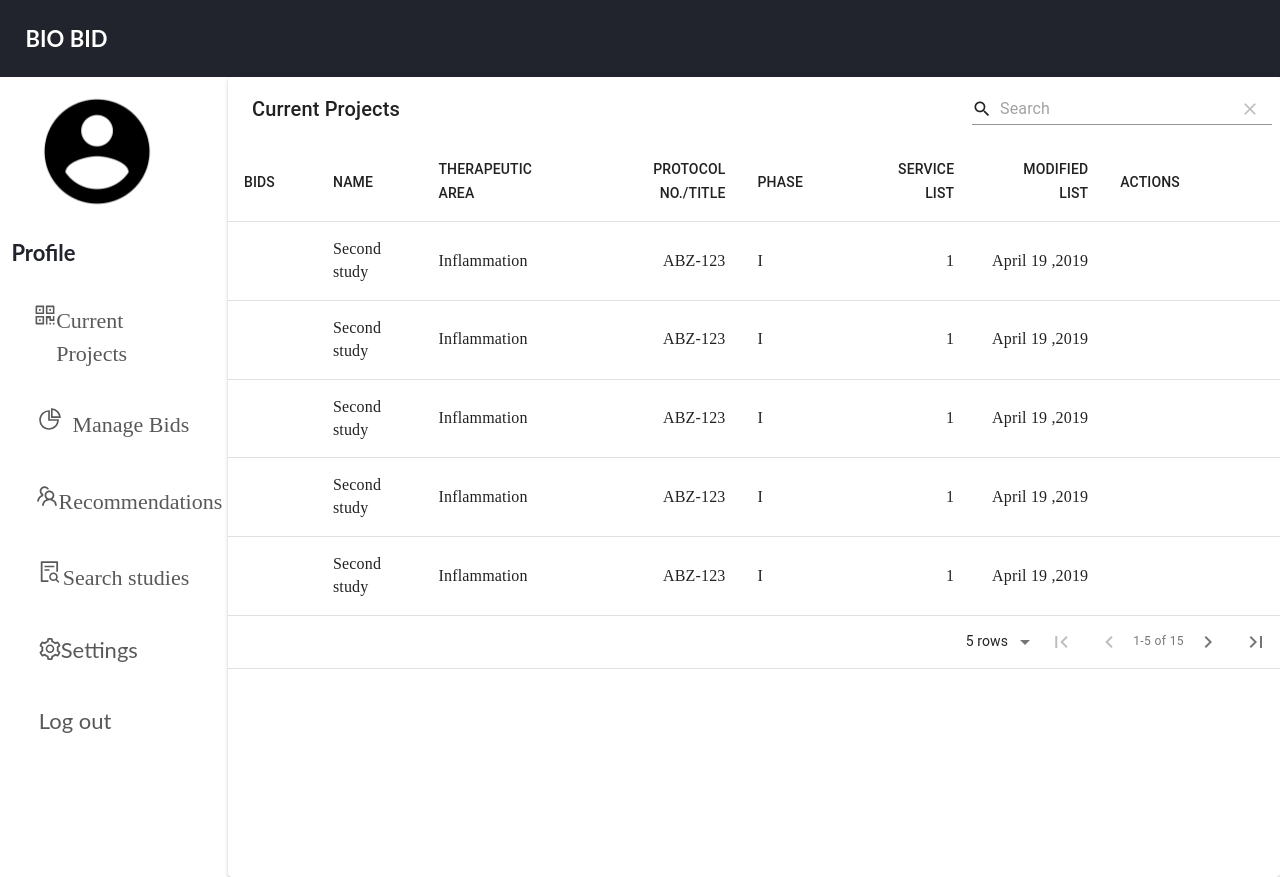
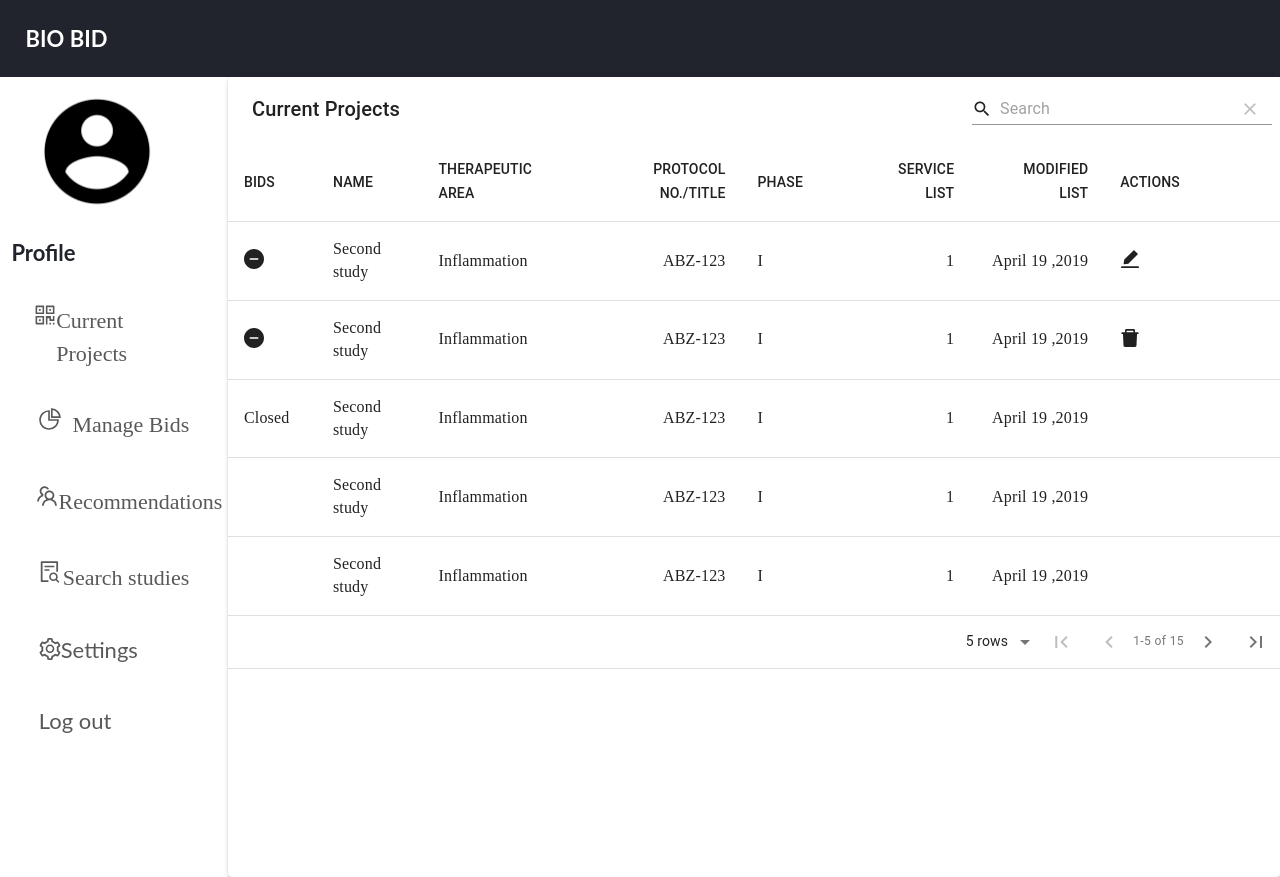
Before and after one commit to jsrubin/bio-bid-fe, a React (Create React App) app in the folder bio-bid/: page / in a window 1280 px wide. Built offline with nearby package versions, Linux system fonts and the light colour scheme.

Commit message:
icons implementation

```diff
--- a/bio-bid/src/components/bids.js
+++ b/bio-bid/src/components/bids.js
@@ -1,10 +1,13 @@
 import React from "react";
 import MaterialTable from "material-table";
+import {MinusCircleFilled} from "@ant-design/icons";
+import {EditFilled} from "@ant-design/icons";
+import {DeleteFilled} from "@ant-design/icons";
 
 export default function Table() {
   const [state, setState] = React.useState({
     columns: [
-        { title: "BIDS", field: "bids" },
+        { title: "BIDS", field: "bids"},
       { title: "NAME", field: "name" },
       { title: "THERAPEUTIC AREA", field: "Therapeutic" },
       { title: "PROTOCOL NO./TITLE", field: "protocol", type: "numeric" },
@@ -19,25 +22,27 @@ export default function Table() {
       }
     ],
     data: [
-      {
+      { bids:  <MinusCircleFilled  style={{fontSize: '20px'}}/>,
         name: "Second study",
         Therapeutic: "Inflammation",
         protocol: "ABZ-123",
         Phase: "I",
         Serverlist: 1,
         modify: "April 19 ,2019",
-        actions: ""
+        actions: <EditFilled icon={[DeleteFilled]} style={{fontSize: '20px'}}/>,
       },
       {
+        bids: <MinusCircleFilled style={{fontSize: '20px'}}/>,
         name: "Second study",
         Therapeutic: "Inflammation",
         protocol: "ABZ-123",
         Phase: "I",
         Serverlist: 1,
         modify: "April 19 ,2019",
-        actions: ""
+        actions: <DeleteFilled  style={{fontSize: '20px'}}/>
       },
       {
+        bids: "Closed",
         name: "Second study",
         Therapeutic: "Inflammation",
         protocol: "ABZ-123",
```
